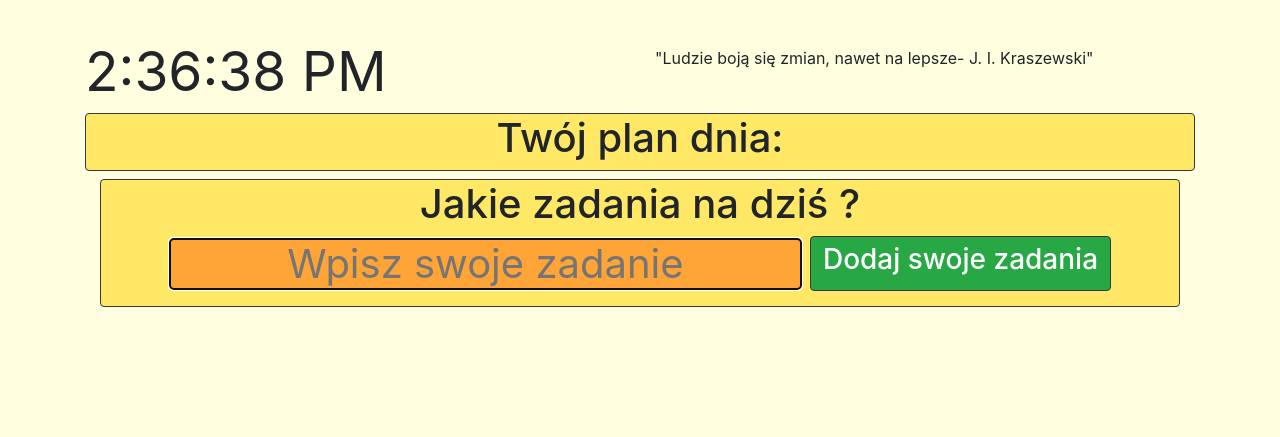
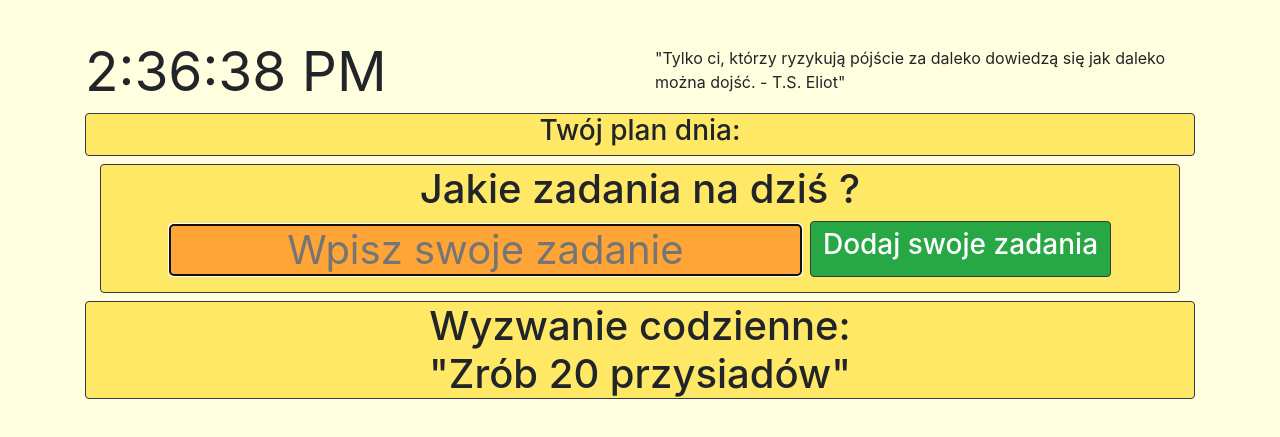
Before and after one commit to JacekKomar/toolbox, a React (Create React App) app: page /#/dayplan in a window 1280 px wide. Shown: the part 503-940 px from the top of the page. Before the commit the page ends 818 px from the top, so only its background shows below. Built offline with nearby package versions, Linux system fonts and the light colour scheme.

Commit message:
Add random challange

```diff
--- a/src/components/dayPlan/DayPlan.js
+++ b/src/components/dayPlan/DayPlan.js
@@ -1,5 +1,6 @@
 import React from "react";
 import "../../css/dayPlan.scss";
+import TodayChallenge from "./TodayChallenge";
 
 import DayPlanList from "./DayPlanList";
 import DayPlanForm from "./DayPlanForm";
@@ -10,11 +11,16 @@ function DayPlan() {
   return (
     <div className="container">
       <div className="dayPlanTable rounded border border-dark text-center">
-        <h1>Twój plan dnia:</h1>
+        <h3>Twój plan dnia:</h3>
       </div>
       <h1>
         <div>
           <DayPlanList />
+        </div>
+        <div className="dayPlanTable rounded border border-dark text-center mb-5 mt-2">
+          {" "}
+          Wyzwanie codzienne:
+          <TodayChallenge />
         </div>
       </h1>
     </div>
--- a/src/components/dayPlan/DayPlanForm.js
+++ b/src/components/dayPlan/DayPlanForm.js
@@ -38,7 +38,7 @@ function TodoForm(props) {
           />
           <button
             onClick={handleSubmit}
-            className="btn btn-warning col-12 border border-dark"
+            className="btn btn-warning col-12 border border-dark mb-3"
           >
             <h3> Zamień </h3>
           </button>
--- /dev/null
+++ b/src/components/dayPlan/TodayChallenge.js
@@ -0,0 +1,18 @@
+import React from "react";
+
+export function RenderingCitation() {
+  const quotes = [
+    "Zrób 20 przysiadów",
+    "Zrób 10 pompek",
+    "Wyjdź na spacer 30 minut",
+    "Biegaj przez 20 minut",
+  ];
+  const quoteShow = quotes[Math.floor(Math.random() * quotes.length)];
+
+  return <div>{JSON.stringify(quoteShow)}</div>;
+}
+
+function ChallengeApp() {
+  return <RenderingCitation />;
+}
+export default ChallengeApp;
```
